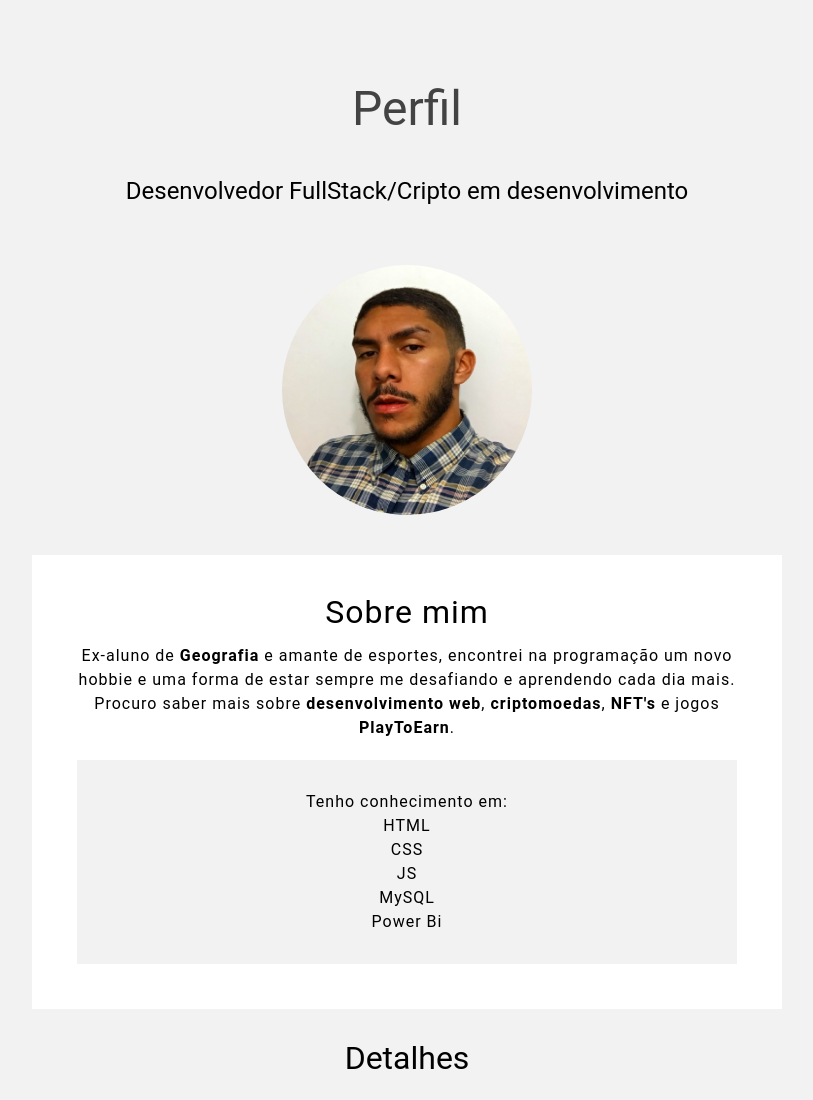
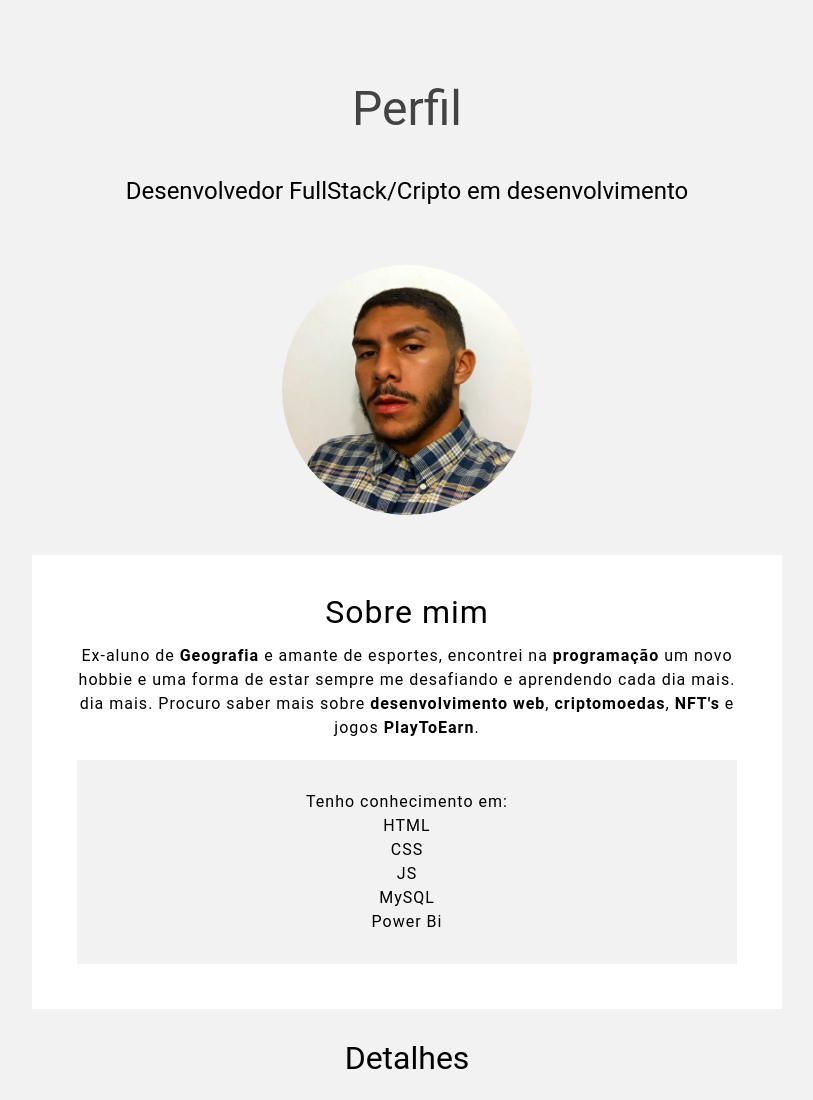
Before and after one commit to paulooliveirv/curriculum_vitae, a plain HTML site: page index.html in a window 1280 px wide. Shown: the top 1100 px of the page, without its empty margins (233-1046 px from the left). Drawn offline with Linux system fonts and the light colour scheme.

Commit message:
finalizado

```diff
--- a/index.html
+++ b/index.html
@@ -16,7 +16,7 @@
             <img src="image/perfil.jpg" alt="">
             <section class="about_me">
                 <h3>Sobre mim</h3>
-                <p class="about_me__p">Ex-aluno de <b>Geografia</b> e amante de esportes,  encontrei na programação um novo hobbie e uma forma de estar sempre me desafiando e aprendendo cada dia mais.
+                <p class="about_me__p">Ex-aluno de <b>Geografia</b> e amante de esportes,  encontrei na <b>programação</b> um novo hobbie e uma forma de estar sempre me desafiando e aprendendo cada dia mais. dia mais.
                 Procuro saber mais sobre <b>desenvolvimento web</b>, <b>criptomoedas</b>, <b>NFT's</b> e jogos <b>PlayToEarn</b>.
                 <section class="knowledge">
                     <p>Tenho conhecimento em:</p>
```
